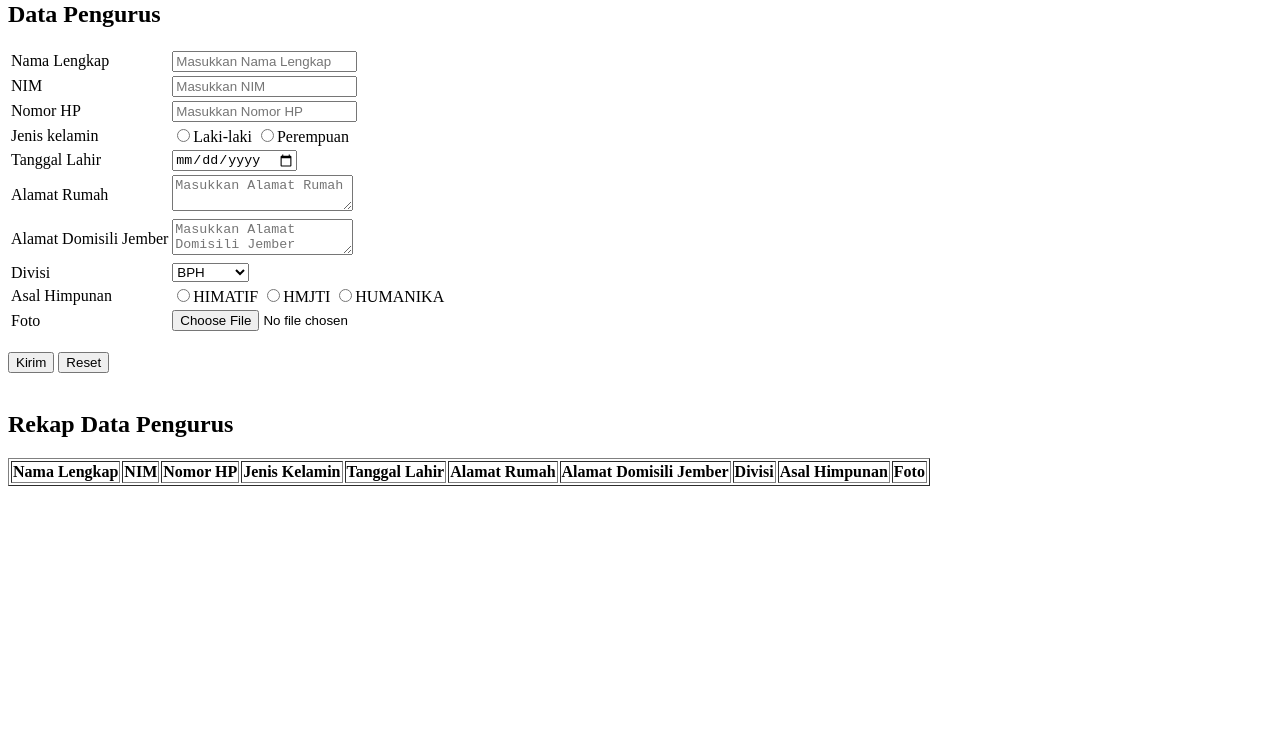
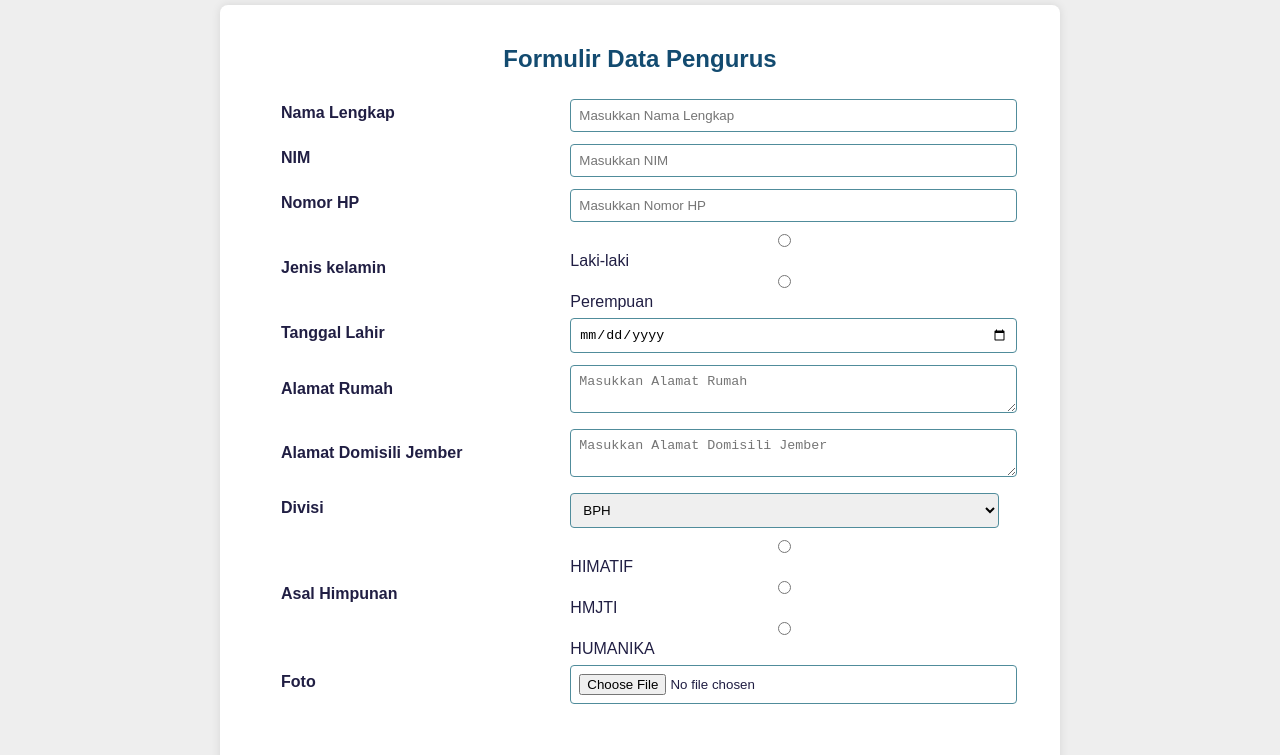
Before and after one commit to karintiara/Tugas-Formulir-PWEB, a plain HTML site: page index.html in a window 1280 px wide. Shown: the part 187-942 px from the top of the page. Before the commit the page ends 800 px from the top, so only its background shows below. Drawn offline with Linux system fonts and the light colour scheme.

Commit message:
penambahan css

```diff
--- a/index.html
+++ b/index.html
@@ -4,6 +4,7 @@
     <meta charset="UTF-8">
     <meta name="viewport" content="width=device-width, initial-scale=1.0">
     <title>Forum TI Jember</title>
+    <link rel="stylesheet" href="style.css">
 </head>
 <body>
     <table>
@@ -18,7 +19,7 @@
         </tr>
     </table>
     <form action="#" class="form">
-        <h2>Data Pengurus</h2>
+        <h2>Formulir Data Pengurus</h2>
         <table>
             <tr>
               <td><label for="nama">Nama Lengkap</label></td>
@@ -76,6 +77,7 @@
         <input type="reset" value="Reset">
     </form>
     <br>
+    <form action="#">
         <table border="1">
             <h2>Rekap Data Pengurus</h2>
             <tr>
@@ -91,5 +93,6 @@
                 <th>Foto</th>
             </tr>
         </table>
+    </form>
 </body>
 </html>
--- /dev/null
+++ b/style.css
@@ -0,0 +1,93 @@
+
+body {
+    font-family: Arial, sans-serif;
+    margin: 0;
+    padding: 0;
+    background-color: #EEEEEE;
+    color: #201E43;
+}
+table {
+    width: 90%;
+    max-width: 800px;
+    margin: 20px auto;
+    border-collapse: collapse;
+}
+table img {
+    display: block;
+}
+h1, h2 {
+    text-align: center;
+    color: #134B70;
+}
+h2 {
+    margin-top: 20px;
+}
+form {
+    width: 100%;
+    max-width: 800px;
+    margin: 20px auto;
+    background-color: #FFF;
+    padding: 20px;
+    box-shadow: 0 0 10px rgba(0, 0, 0, 0.1);
+    border-radius: 8px;
+}
+table input, table textarea, table select {
+    width: 100%;
+    padding: 8px;
+    margin: 5px 0;
+    border: 1px solid #508C9B;
+    border-radius: 4px;
+}
+table textarea {
+    resize: vertical;
+}
+table label {
+    display: block;
+    margin-bottom: 5px;
+    font-weight: bold;
+}
+table tr {
+    margin-bottom: 10px;
+}
+input[type="submit"], input[type="reset"] {
+    width: 48%;
+    padding: 10px;
+    background-color: #134B70;
+    color: #fff;
+    border: none;
+    border-radius: 5px;
+    cursor: pointer;
+    margin-top: 10px;
+}
+input[type="reset"] {
+    background-color: #ffa8a8;
+}
+input[type="submit"]:hover {
+    background-color: #201E43;
+}
+input[type="reset"]:hover {
+    background-color: #4e4e4e;
+}
+table.rekap {
+    width: 100%;
+    border-collapse: collapse;
+    margin: 20px auto;
+    background-color: #FFF;
+    box-shadow: 0 0 10px rgba(0, 0, 0, 0.1);
+}
+table.rekap th, table.rekap td {
+    padding: 10px;
+    border: 1px solid #508C9B;
+    text-align: left;
+}
+table.rekap th {
+    background-color: #134B70;
+    color: #fff;
+}
+table.rekap tr:nth-child(even) {
+    background-color: #EEEEEE;
+}
+table.rekap tr:hover {
+    background-color: #508C9B;
+    color: #fff;
+}
```
Lines whose indentation alone changed are shown as unchanged.
